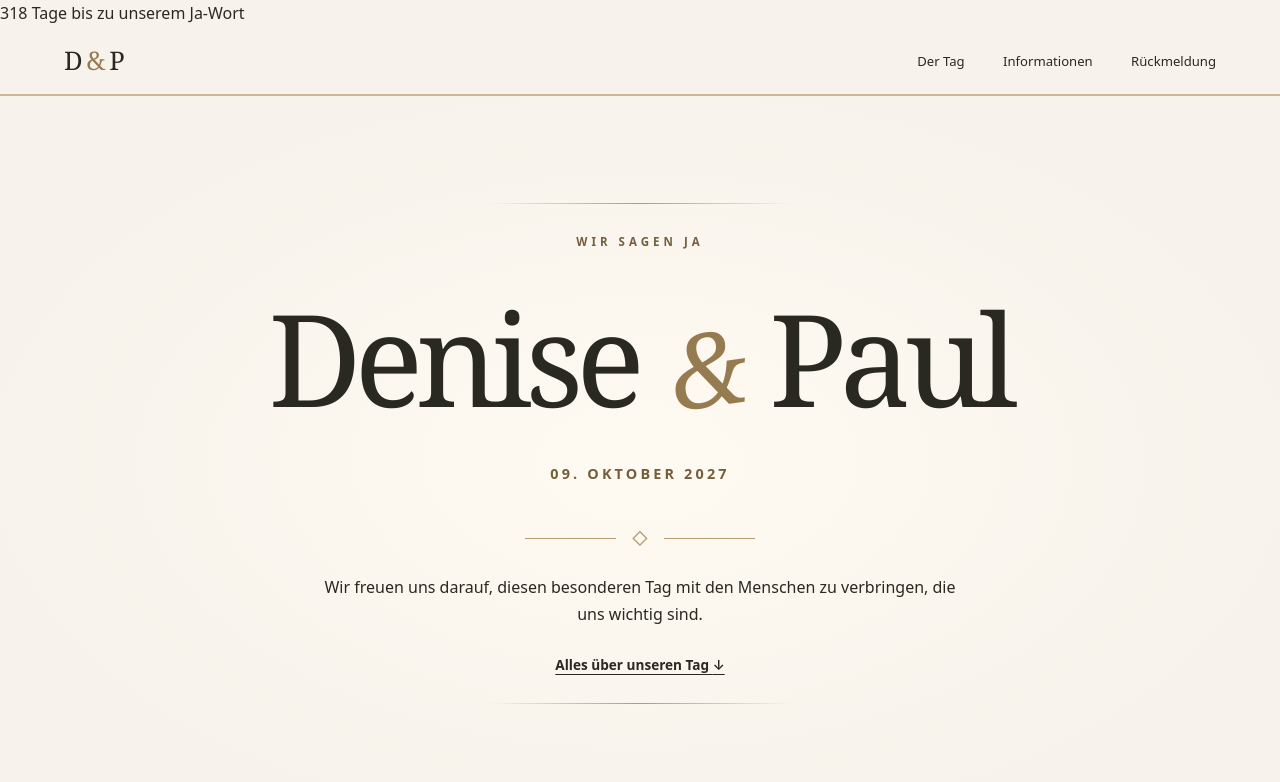
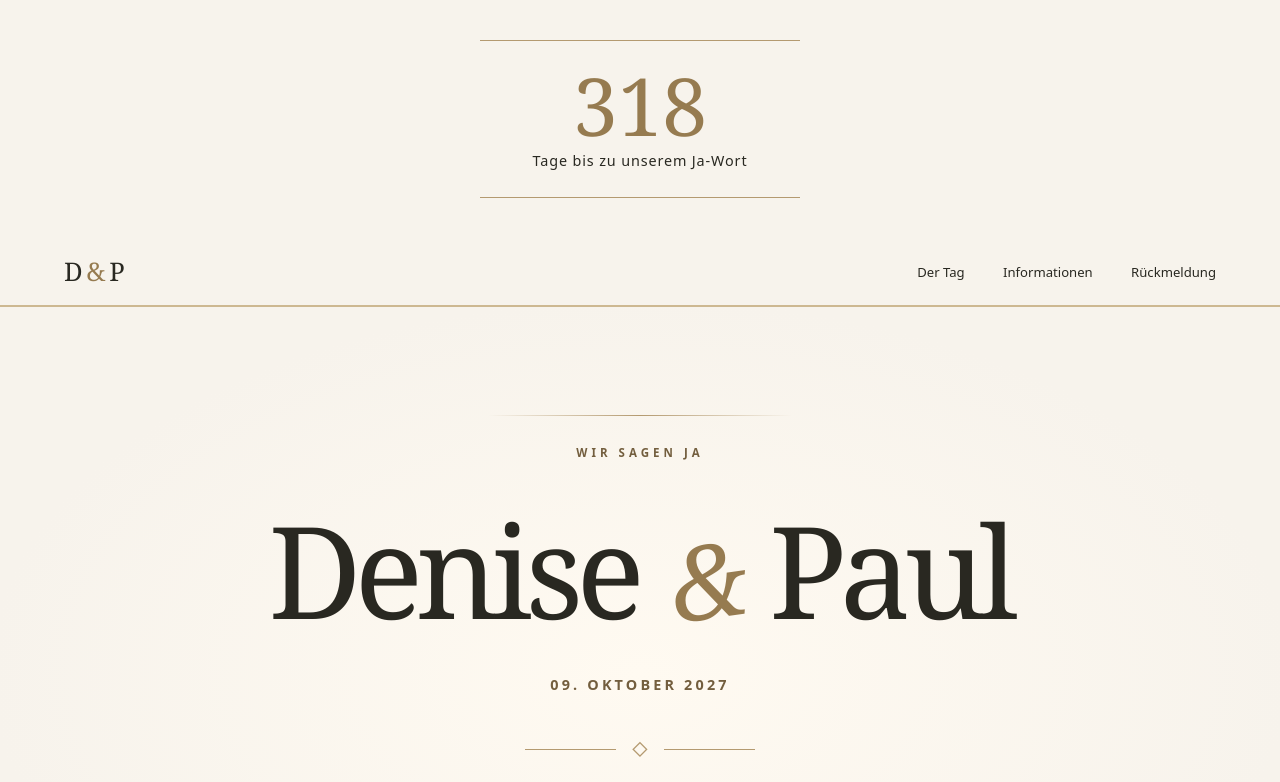
Before and after one commit to forever-de-pa/denise-und-paul, a plain HTML site: page index.html in a window 1280 px wide. Shown: the top 782 px of the page. Drawn offline with Linux system fonts and the light colour scheme.

Commit message:
Update style.css
countdown style

```diff
--- a/style.css
+++ b/style.css
@@ -19,3 +19,30 @@
 .intro h2::after,.rsvp h2::after{margin-left:auto;margin-right:auto}
 .site-header{border-bottom:2px solid var(--linie)}
 .site-footer{border-top:3px solid var(--gold)}
+.countdown {
+  display: grid;
+  justify-items: center;
+  gap: 0.25rem;
+  margin: 2.5rem auto;
+  padding: 1.5rem 0;
+  width: min(100%, 20rem);
+  border-block: 1px solid var(--gold, #b49a70);
+}
+
+.countdown__zahl {
+  font-family: Georgia, serif;
+  font-size: clamp(3rem, 8vw, 5rem);
+  line-height: 1;
+  color: var(--gold-dunkel, #967b50);
+}
+
+.countdown__zahl:empty {
+  display: none;
+}
+
+.countdown__text {
+  font-size: 0.9rem;
+  letter-spacing: 0.06em;
+  color: #292821;
+  text-align: center;
+}
```
